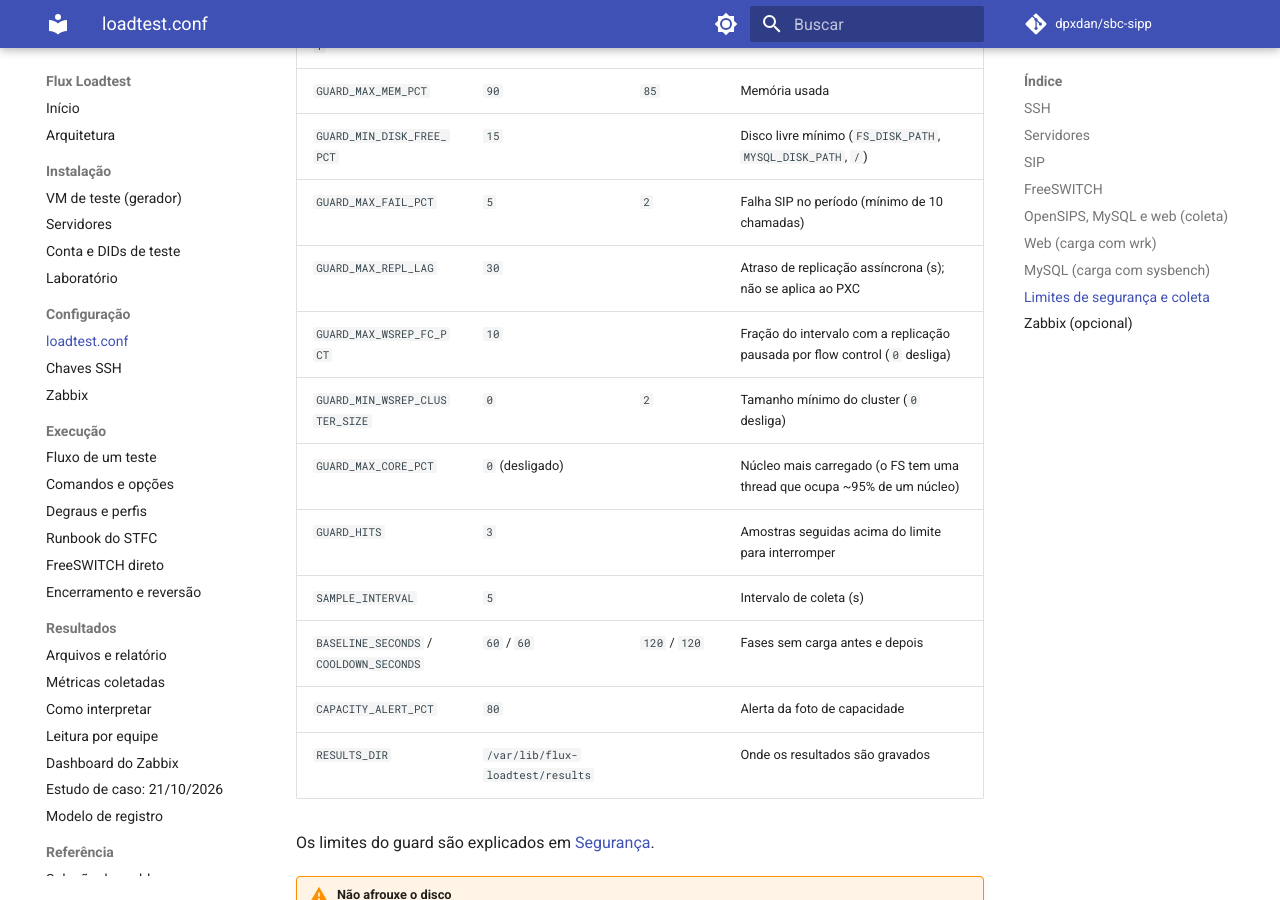
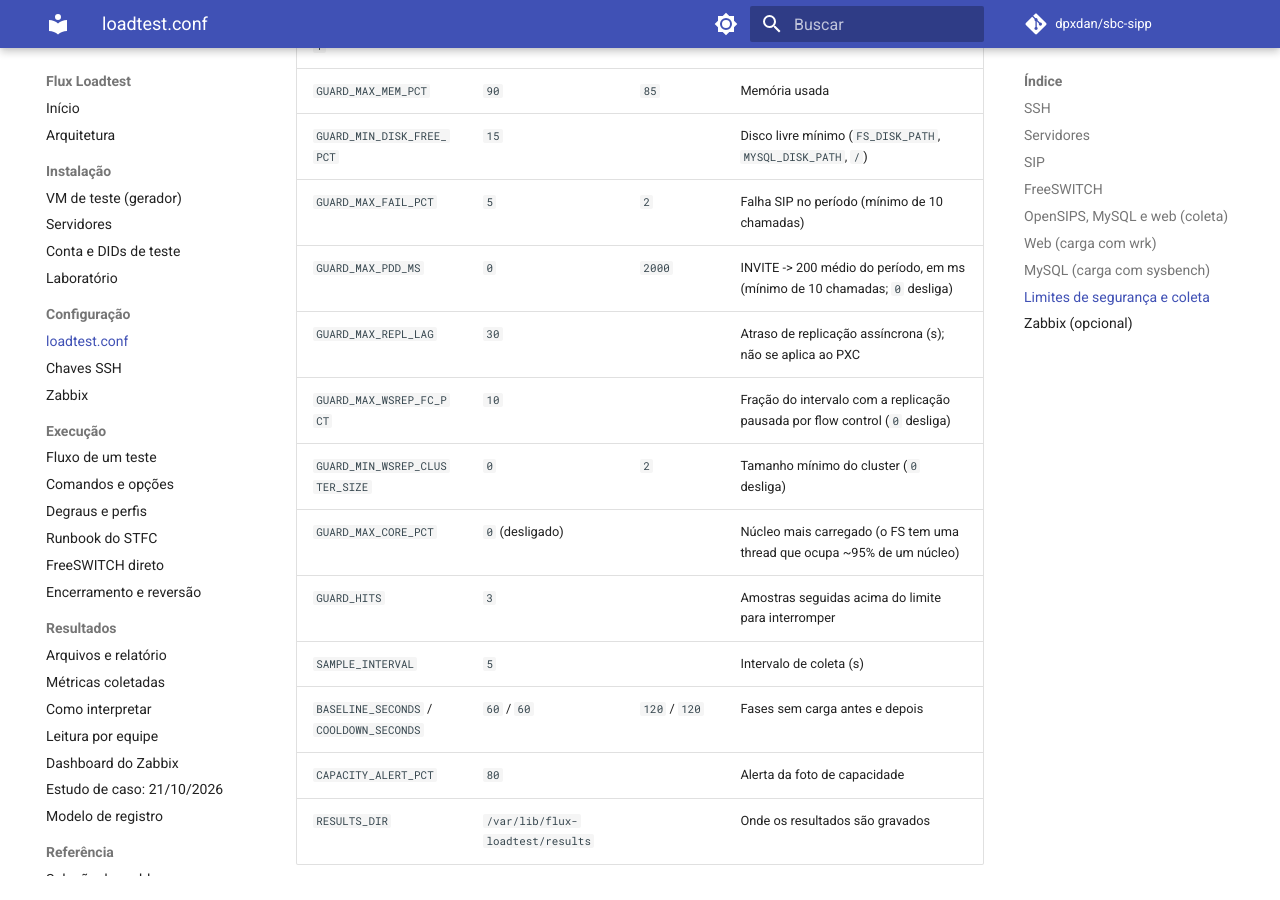
Before and after one commit to dpxdan/sbc-sipp, an MkDocs documentation site: the page built from docs/configuracao/loadtest-conf.md, in a window 1280 px wide and 900 px high, scrolled down 4883 px. Built offline with MkDocs 1.6.1 and Material for MkDocs 9.7.7, drawn with Linux system fonts in a browser that asks for light colours; comment, search, counter and statistics services are not loaded.

Commit message:
feat(guard): limite de INVITE -> 200 medio por periodo (GUARD_MAX_PDD_MS)
O guard so parava a carga por falha SIP. Em producao, o atraso do .162 (A1) cresce sem gerar falha e atinge tambem as chamadas reais. O sip_fail_pct passa a devolver o INVITE -> 200 medio do periodo (ResponseTime2(P) do stats.csv), e o guard_check cria a chave sip:pdd_ms quando ele passa de GUARD_MAX_PDD_MS por GUARD_HITS amostras, com o mesmo minimo de 10 chamadas da taxa de falha. Padrao 0 (desligado); 2000 ms no loadtest.conf do STFC.

```diff
--- a/docs/configuracao/loadtest-conf.md
+++ b/docs/configuracao/loadtest-conf.md
@@ -108,6 +108,7 @@ Numa VM de teste dentro da rede interna, use os IPs 172.17.4.x.
 | `GUARD_MAX_MEM_PCT` | `90` | `85` | Memória usada |
 | `GUARD_MIN_DISK_FREE_PCT` | `15` | | Disco livre mínimo (`FS_DISK_PATH`, `MYSQL_DISK_PATH`, `/`) |
 | `GUARD_MAX_FAIL_PCT` | `5` | `2` | Falha SIP no período (mínimo de 10 chamadas) |
+| `GUARD_MAX_PDD_MS` | `0` | `2000` | INVITE -> 200 médio do período, em ms (mínimo de 10 chamadas; `0` desliga) |
 | `GUARD_MAX_REPL_LAG` | `30` | | Atraso de replicação assíncrona (s); não se aplica ao PXC |
 | `GUARD_MAX_WSREP_FC_PCT` | `10` | | Fração do intervalo com a replicação pausada por flow control (`0` desliga) |
 | `GUARD_MIN_WSREP_CLUSTER_SIZE` | `0` | `2` | Tamanho mínimo do cluster (`0` desliga) |
```
Also changed, not shown: docs/referencia/seguranca.md (+1 -0 lines), 3 other files.
